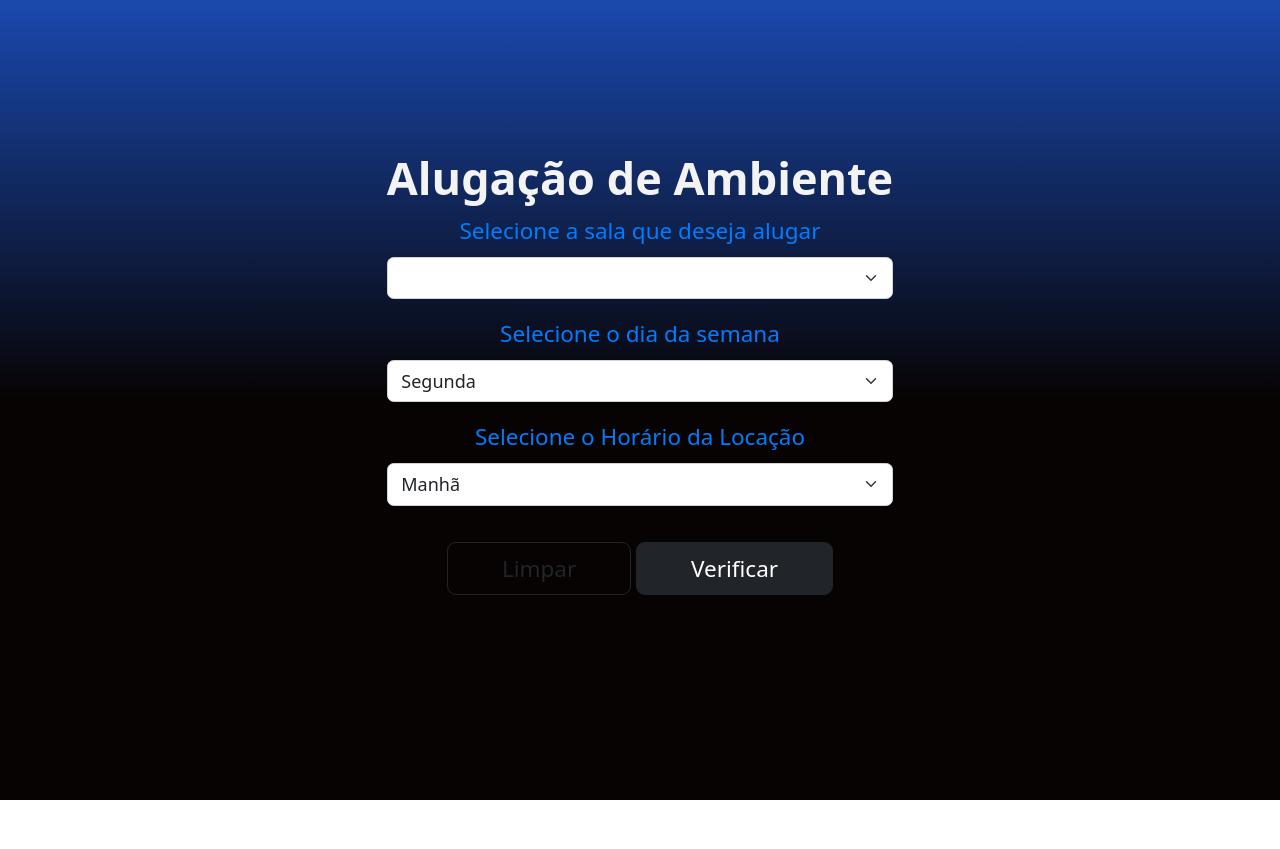
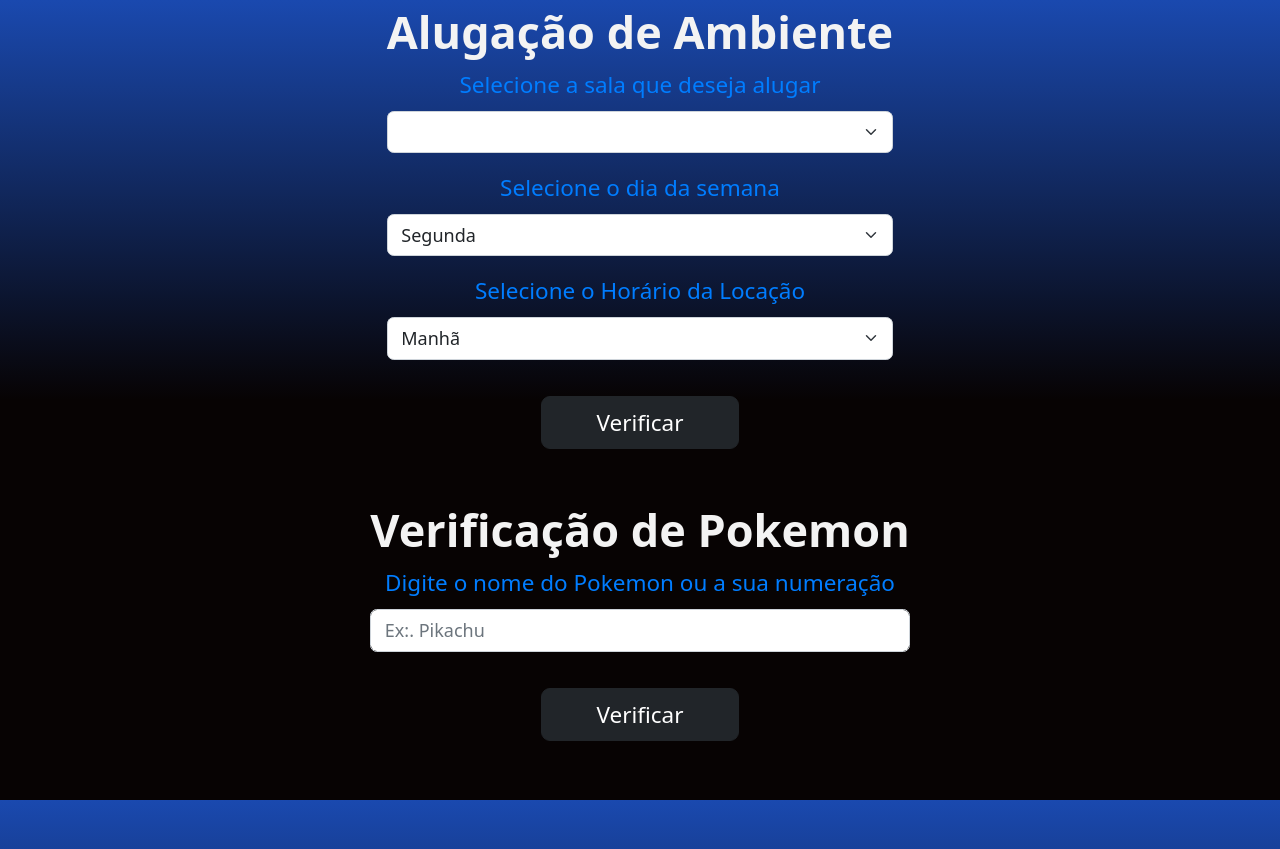
Before and after one commit to zimbajose/Reserva-salas, a plain HTML site: page Reservasala/frontend/index.htm in a window 1280 px wide. Before the commit the page ends 800 px from the top, so only its background shows below. Drawn offline with nearby package versions, Linux system fonts and the light colour scheme; no server answers.

Commit message:
feat: html pokemon

```diff
--- a/Reservasala/frontend/index.htm
+++ b/Reservasala/frontend/index.htm
@@ -46,7 +46,21 @@
             <option value="night">Noite</option>
           </select>
         </div>
-        <button id="btnLimpar" type="button" class="btn btn-outline-dark btn-lg px-5 mt-3">Limpar</button>
+        <button onclick="submit()" id="btnVerificar" type="button" class="btn btn-dark btn-lg px-5 mt-3">Verificar</button>
+
+        <p id="txtResultado" class="fs-3 mt-5"></p>
+      </div>
+      <div id="historico" class="d-none col-3 flex-column text-center"></div>
+    </div>
+    <div class="row justify-content-center align-items-center">
+      <div class="col text-center">
+        <h1 class="title fw-bolder">Verificação de Pokemon</h1>
+
+        <div class="form-group mb-3">
+          <label for="primeiroNumero" class="form-label fs-5">Digite o nome do Pokemon ou a sua numeração</label>
+          <input type="text" class="form-control" placeholder="Ex:. Pikachu" aria-label="Recipient's username" aria-describedby="button-addon2">
+        </div>
+
         <button onclick="submit()" id="btnVerificar" type="button" class="btn btn-dark btn-lg px-5 mt-3">Verificar</button>
 
         <p id="txtResultado" class="fs-3 mt-5"></p>
```
Also changed, not shown: Reservasala/salas.txt.
